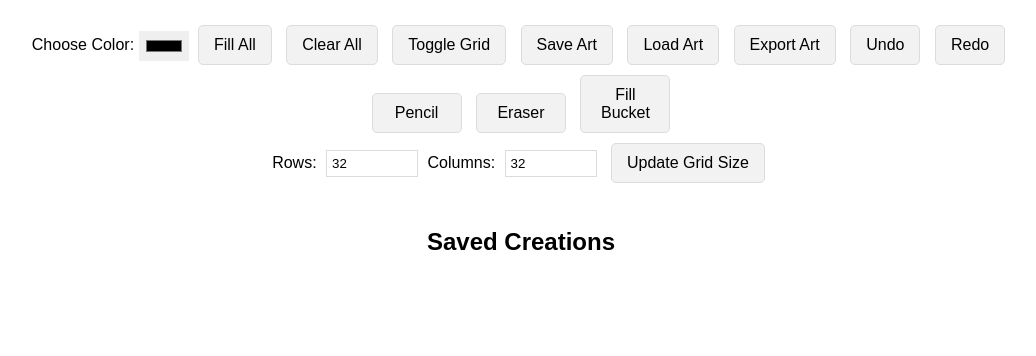
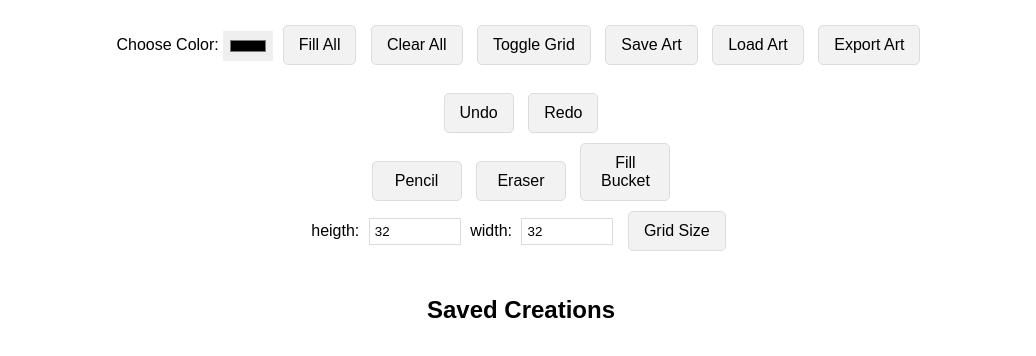
Before and after one commit to Reyn7779/px-art, a plain HTML site: page index.html in a window 1280 px wide. Shown: the whole page, without its empty margins (119-1155 px from the left). Drawn offline with Linux system fonts and the light colour scheme.

Commit message:
Update index.html

```diff
--- a/index.html
+++ b/index.html
@@ -93,31 +93,21 @@ li {
   <button onclick="fillAll()">Fill All</button>
   <button onclick="clearAll()">Clear All</button>
   <button id="toggleGrid">Toggle Grid</button>
-  <!-- ... existing HTML ... -->
-
 <button onclick="saveArt()">Save Art</button>
 <button onclick="loadArt()">Load Art</button>
-<button onclick="exportArt()">Export Art</button>
+<button onclick="exportArt()">Export Art</button><br><br>
 <button onclick="undo()">Undo</button>
 <button onclick="redo()">Redo</button>
-<!-- ... existing HTML ... -->
-
 <div id="toolSelection">
   <button id="pencilTool" onclick="selectTool('pencil')">Pencil</button>
   <button id="eraserTool" onclick="selectTool('eraser')">Eraser</button>
   <button id="fillBucketTool" onclick="selectTool('fillBucket')">Fill Bucket</button>
 </div>
-
-<!-- ... existing HTML ... -->
-<label for="inputRows">Rows:</label>
+<label for="inputRows">heigth:</label>
 <input type="number" id="inputRows" value="32" min="1" max="100">
-<label for="inputColumns">Columns:</label>
+<label for="inputColumns">width:</label>
 <input type="number" id="inputColumns" value="32" min="1" max="100">
-<button onclick="updateGridSize()">Update Grid Size</button>
-
-<!-- ... existing HTML ... -->
-
-
+<button onclick="updateGridSize()">Grid Size</button>
 </div>
 
 <div id="pixelCanvas"></div>
```
